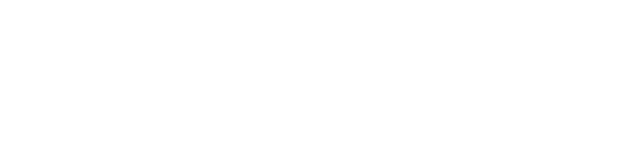
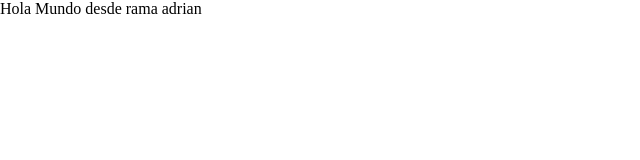
Before and after one commit to Newflaree/gg-prueba, a plain HTML site: page index.html in a window 1280 px wide. Shown: the whole page, without its empty margins (0-640 px from the left). Drawn offline with Linux system fonts and the light colour scheme.

Commit message:
Se agrega la sección adrian

```diff
--- a/index.html
+++ b/index.html
@@ -42,6 +42,7 @@
     =====================================-->
     <section class="adrian-section">
 
+      Hola Mundo desde rama adrian
 
 
     </section>
```
